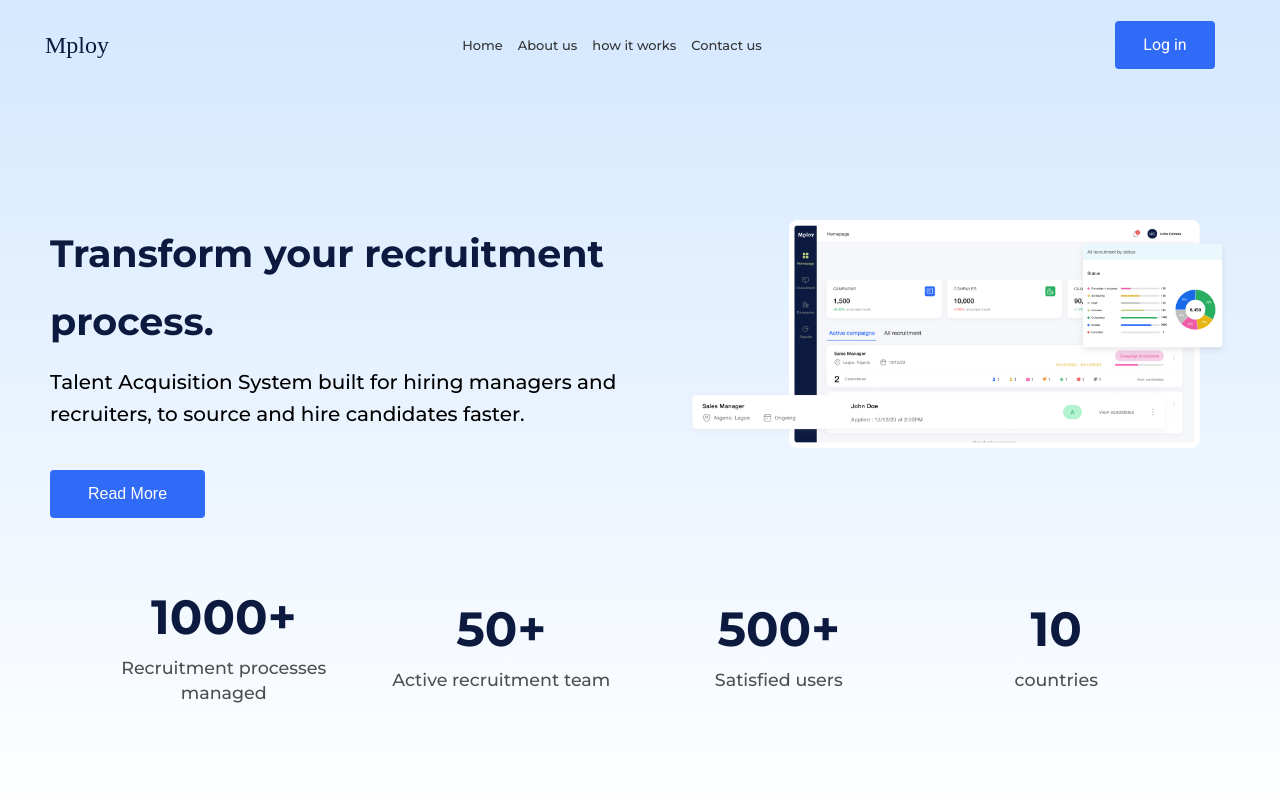
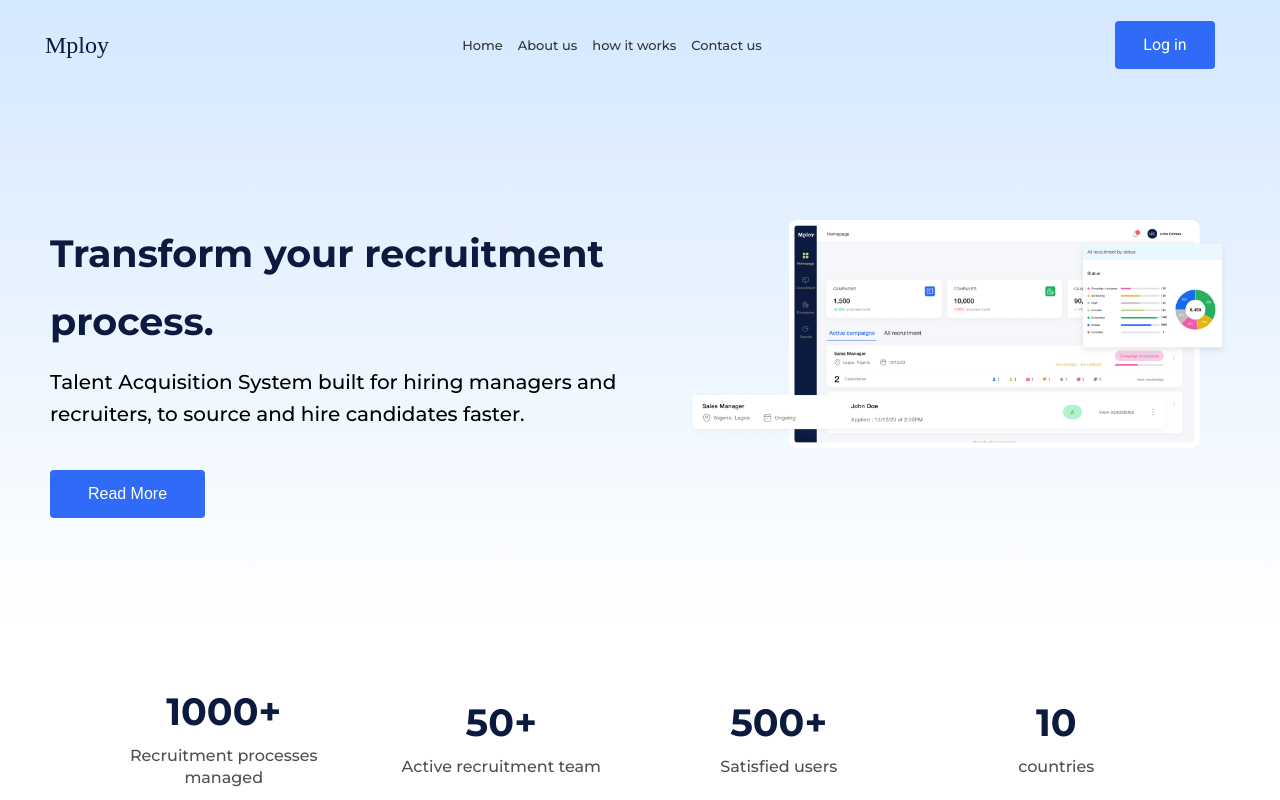
Before and after one commit to jerahmeel200/Mploy, a Next.js app: page / in a window 1280 px wide. Shown: the top 800 px of the page. Built offline with nearby package versions, Linux system fonts and the light colour scheme; a web font is replaced by a local one.

Commit message:
another one

```diff
--- a/src/app/page.js
+++ b/src/app/page.js
@@ -2,6 +2,7 @@ import Campaign from "@/component/landingPage/campaign/Campaign";
 import Hero from "@/component/landingPage/hero/Hero";
 import Match from "@/component/landingPage/match/Match";
 import Recruite from "@/component/landingPage/recruite/Recruite";
+import Stats from "@/component/landingPage/stats/Stats";
 import Steps from "@/component/landingPage/steps/Steps";
 import Tested from "@/component/landingPage/tested/Tested";
 import React from "react";
@@ -10,6 +11,7 @@ const page = () => {
   return (
     <div>
       <Hero />
+      <Stats />
       <Recruite />
       <Campaign />
       <Match />
--- a/src/component/landingPage/hero/Hero.jsx
+++ b/src/component/landingPage/hero/Hero.jsx
@@ -26,7 +26,7 @@ const Hero = () => {
             </div>
           </div>
         </div>
-        <Stats />
+        {/* <Stats /> */}
       </div>
       {/* </div> */}
     </>
--- a/src/component/landingPage/stats/Stats.jsx
+++ b/src/component/landingPage/stats/Stats.jsx
@@ -24,8 +24,8 @@ const Stats = () => {
     <div className={styles.container}>
       <div className="main">
         <div className={styles.wrapper}>
-          {stats.map((item) => (
-            <div className={styles.stats}>
+          {stats.map((item, index) => (
+            <div className={styles.stats} key={index}>
               <h1>{item.amount}</h1>
               <p>{item.details}</p>
             </div>
--- a/src/component/landingPage/stats/stats.module.css
+++ b/src/component/landingPage/stats/stats.module.css
@@ -1,26 +1,71 @@
 .container {
-  /* padding-top: 50px; */
+  padding-top: 50px;
+  max-width: 1200px;
+  margin: 0 auto;
 }
+
+/* Wrapper styles */
 .wrapper {
   display: flex;
+
   align-items: center;
   justify-content: center;
   text-align: center;
-  margin: 0 auto;
-  gap: 100px;
+  gap: 10px;
+  padding: 20px;
+}
+
+/* Stats styles */
+.stats {
+  flex: 1 1 300px;
+  max-width: 300px;
 }
 
 .stats h1 {
   color: rgba(11, 26, 62, 1);
   font-weight: 700;
   font-size: 48px;
-  line-height: 58.51px;
-  font-family: "montserrat", serif;
+  font-family: "montserrat", sans-serif;
+  margin-bottom: 10px;
 }
+
 .stats p {
   color: rgba(79, 79, 79, 1);
   font-weight: 500;
-  font-size: 16px;
-  line-height: 17.5px;
-  font-family: "montserrat", serif;
+  font-size: 17.5px;
+  line-height: 1.4;
+  font-family: "montserrat", sans-serif;
 }
+
+@media screen and (max-width: 1280px) {
+  .stats h1 {
+    font-size: 38px;
+  }
+  .stats p {
+    font-size: 16px;
+  }
+}
+
+@media screen and (max-width: 1024px) {
+  .stats h1 {
+    font-size: 35px;
+  }
+  .stats p {
+    font-size: 12px;
+  }
+}
+
+@media screen and (max-width: 768px) {
+  .stats h1 {
+    font-size: 30px;
+  }
+  .stats p {
+    font-size: 10px;
+  }
+}
+
+@media screen and (max-width: 640px) {
+  .stats h1 {
+    font-size: 29px;
+  }
+}
--- a/src/component/stats/Stats.jsx
+++ /dev/null
@@ -1,39 +0,0 @@
-import React from "react";
-import styles from "./stats.module.css";
-
-const Stats = () => {
-  const stats = [
-    {
-      amount: "1000+",
-      details: "Recruitment processes managed",
-    },
-    {
-      amount: "50+",
-      details: "Active recruitment team",
-    },
-    {
-      amount: "500+",
-      details: "Satisfied users",
-    },
-    {
-      amount: "10",
-      details: "countries",
-    },
-  ];
-  return (
-    <div className={styles.container}>
-      <div className="main">
-        <div className={styles.wrapper}>
-          {stats.map((item) => (
-            <div className={styles.stats}>
-              <h1>{item.amount}</h1>
-              <p>{item.details}</p>
-            </div>
-          ))}
-        </div>
-      </div>
-    </div>
-  );
-};
-
-export default Stats;
--- a/src/component/stats/stats.module.css
+++ /dev/null
@@ -1,40 +0,0 @@
-/* Global styles for responsiveness */
-.container {
-  padding-top: 50px;
-  max-width: 1200px;
-  margin: 0 auto;
-  /* Add other desired styles */
-}
-
-/* Wrapper styles */
-.wrapper {
-  display: flex;
-
-  align-items: center;
-  justify-content: center;
-  text-align: center;
-  gap: 10px; /* Adjusted for responsiveness */
-  padding: 20px; /* Added padding for better spacing */
-}
-
-/* Stats styles */
-.stats {
-  flex: 1 1 300px; /* Adjust width as needed */
-  max-width: 300px; /* Added to limit width */
-}
-
-.stats h1 {
-  color: rgba(11, 26, 62, 1);
-  font-weight: 700;
-  font-size: 48px; /* Reduced font size for smaller screens */
-  font-family: "montserrat", sans-serif; /* Changed to sans-serif */
-  margin-bottom: 10px; /* Added spacing between elements */
-}
-
-.stats p {
-  color: rgba(79, 79, 79, 1);
-  font-weight: 500;
-  font-size: 17.5px; /* Reduced font size for smaller screens */
-  line-height: 1.4; /* Adjust line height accordingly */
-  font-family: "montserrat", sans-serif; /* Changed to sans-serif */
-}
```
